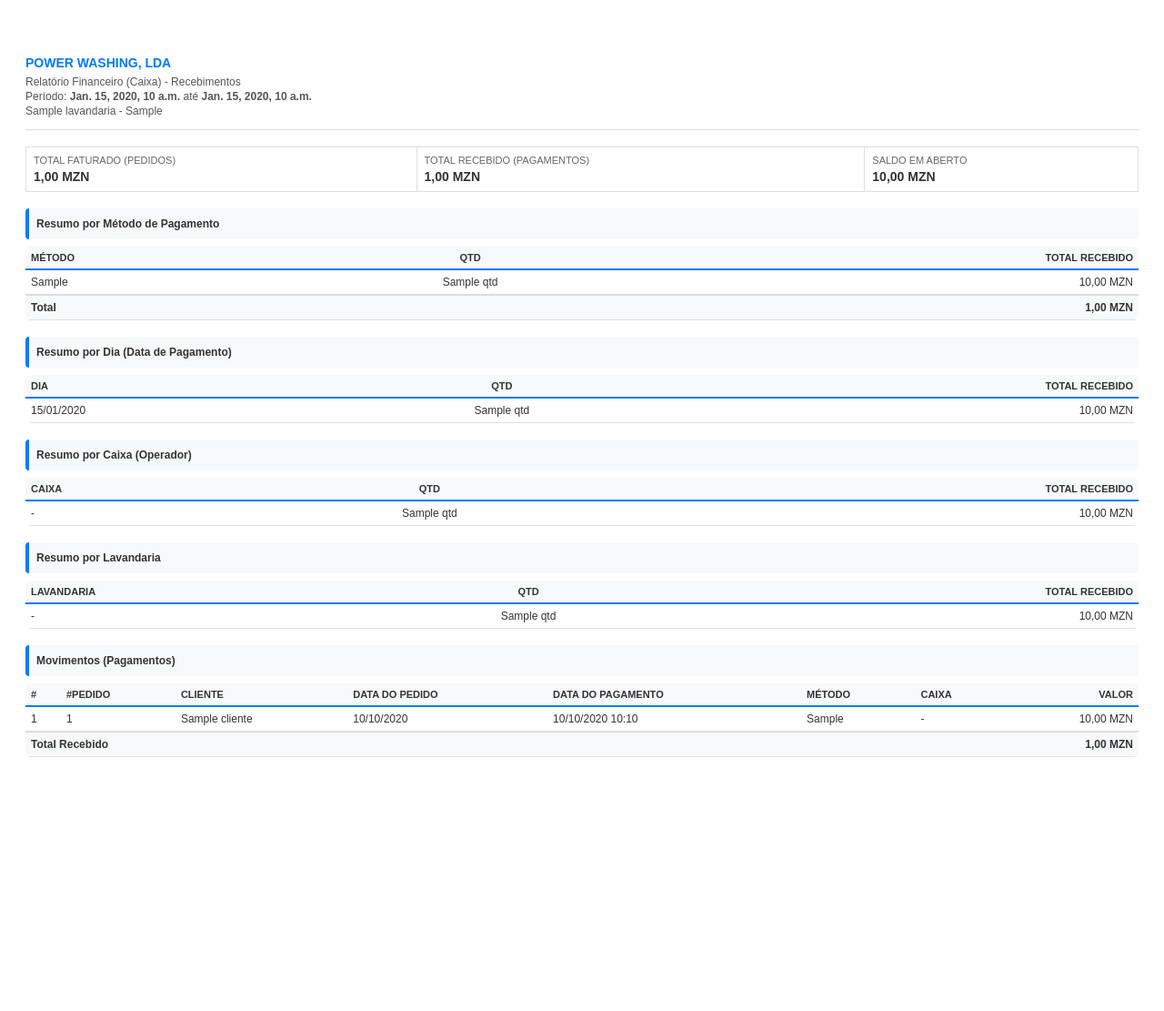
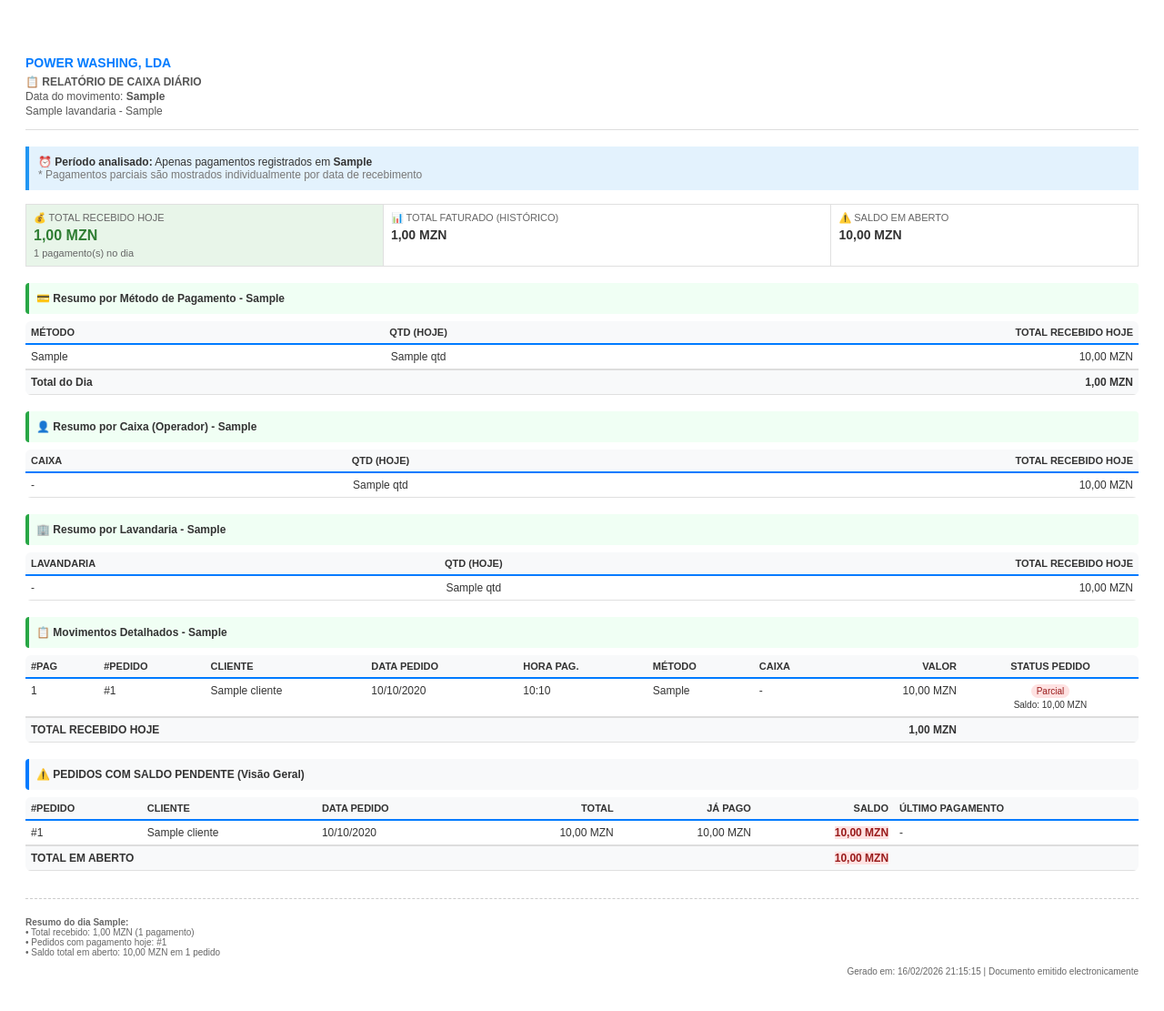
Before and after one commit to VXHugo65/lavandaria, a Django app: template core/templates/core/relatorio_financeiro.html in a window 1280 px wide. Shown: the whole page at 91% size. Before the commit the page ends 832 px from the top, so only its background shows below. Run offline with Django 5.2, Linux system fonts and the light colour scheme; tables that the repository leaves empty hold one stand-in row (values such as "Sample post"); the template is opened without the code that fills it: values that come from a table or form of the project are taken from there, most other values are stand-ins (such as "Sample title", 1, 10 or a date in 2020).

Commit message:
Update relatorio_financeiro.html

```diff
--- a/core/templates/core/relatorio_financeiro.html
+++ b/core/templates/core/relatorio_financeiro.html
@@ -3,7 +3,7 @@
 <head>
     <meta charset="UTF-8">
     <meta name="viewport" content="width=device-width, initial-scale=1.0">
-    <title>Relatório Financeiro (Caixa)</title>
+    <title>Relatório de Caixa Diário</title>
     <style>
         body { font-family: Arial, sans-serif; padding: 20px; color: #333; font-size: 12px; }
 
@@ -12,10 +12,20 @@
         .header p { font-size: 12px; color: #555; margin-top: 0; line-height: 1.35; }
         .header hr { border: 0; height: 1px; background-color: #ddd; margin: 12px 0; }
 
+        .aviso-hoje {
+            background-color: #e3f2fd;
+            border-left: 4px solid #2196f3;
+            padding: 10px;
+            margin: 15px 0;
+            font-size: 12px;
+        }
+
         .kpis { width: 100%; border-collapse: collapse; margin-bottom: 16px; }
         .kpis td { padding: 8px; border: 1px solid #e0e0e0; }
         .kpi-title { color: #666; font-size: 11px; text-transform: uppercase; }
         .kpi-value { font-size: 14px; font-weight: bold; margin-top: 4px; }
+        .kpi-destaque { background-color: #e8f5e9; }
+        .kpi-destaque .kpi-value { color: #2e7d32; font-size: 16px; }
 
         .section-title {
             margin-top: 18px;
@@ -26,6 +36,11 @@
             padding: 10px 8px;
             border-left: 4px solid #007bff;
             border-radius: 4px;
+        }
+
+        .section-title-hoje {
+            border-left-color: #28a745;
+            background-color: #f0fff4;
         }
 
         .table {
@@ -46,6 +61,7 @@
         .text-right { text-align: right; }
         .text-center { text-align: center; }
         .muted { color: #777; }
+
         .badge {
             display: inline-block;
             padding: 2px 6px;
@@ -54,8 +70,18 @@
             background: #eef2ff;
             color: #3730a3;
         }
+        .badge-hoje {
+            background: #c8e6c9;
+            color: #1b5e20;
+        }
         .danger { background: #fee2e2; color: #991b1b; }
         .ok { background: #dcfce7; color: #166534; }
+
+        .resumo-parcial {
+            font-size: 11px;
+            color: #666;
+            margin-top: 4px;
+        }
     </style>
 </head>
 <body>
@@ -65,12 +91,12 @@
 <div class="header">
     <h6>POWER WASHING, LDA</h6>
     <p>
-        Relatório Financeiro (Caixa) - Recebimentos
+        <strong>📋 RELATÓRIO DE CAIXA DIÁRIO</strong>
         <br>
-        Período: <strong>{{ start_date }}</strong> até <strong>{{ end_date }}</strong>
+        Data do movimento: <strong>{{ data_relatorio }}</strong>
         <br>
         {% if lavandaria %}
-            {{ lavandaria }} - {{ lavandaria.endereco }}
+            {{ lavandaria.nome }} - {{ lavandaria.endereco }}
         {% else %}
             <span class="muted">Lavandaria: (não definida)</span>
         {% endif %}
@@ -78,32 +104,41 @@
     <hr>
 </div>
 
-<!-- KPIs -->
+<!-- Aviso de período -->
+<div class="aviso-hoje">
+    <strong>⏰ Período analisado:</strong> Apenas pagamentos registrados em <strong>{{ data_relatorio }}</strong><br>
+    <span class="muted">* Pagamentos parciais são mostrados individualmente por data de recebimento</span>
+</div>
+
+<!-- KPIs - Destaque para o dia -->
 <table class="kpis">
     <tr>
+        <td class="kpi-destaque">
+            <div class="kpi-title">💰 Total recebido HOJE</div>
+            <div class="kpi-value">{{ total_recebido_hoje|currency_mzn }}</div>
+            <div class="resumo-parcial">{{ pagamentos_hoje|length }} pagamento(s) no dia</div>
+        </td>
         <td>
-            <div class="kpi-title">Total faturado (pedidos)</div>
+            <div class="kpi-title">📊 Total faturado (histórico)</div>
             <div class="kpi-value">{{ total_faturado|currency_mzn }}</div>
         </td>
         <td>
-            <div class="kpi-title">Total recebido (pagamentos)</div>
-            <div class="kpi-value">{{ total_recebido|currency_mzn }}</div>
-        </td>
-        <td>
-            <div class="kpi-title">Saldo em aberto</div>
+            <div class="kpi-title">⚠️ Saldo em aberto</div>
             <div class="kpi-value">{{ saldo_total|currency_mzn }}</div>
         </td>
     </tr>
 </table>
 
-<!-- Resumo por método -->
-<div class="section-title">Resumo por Método de Pagamento</div>
+<!-- Resumo por método (APENAS HOJE) -->
+<div class="section-title section-title-hoje">
+    💳 Resumo por Método de Pagamento - {{ data_relatorio }}
+</div>
 <table class="table">
     <thead>
         <tr>
             <th>Método</th>
-            <th class="text-center">Qtd</th>
-            <th class="text-right">Total Recebido</th>
+            <th class="text-center">Qtd (hoje)</th>
+            <th class="text-right">Total Recebido Hoje</th>
         </tr>
     </thead>
     <tbody>
@@ -115,51 +150,28 @@
         </tr>
     {% empty %}
         <tr>
-            <td colspan="3" class="muted">Nenhum pagamento encontrado no período/seleção.</td>
+            <td colspan="3" class="muted">Nenhum pagamento registrado hoje.</td>
         </tr>
     {% endfor %}
     </tbody>
     <tfoot>
         <tr>
-            <td colspan="2">Total</td>
-            <td class="text-right">{{ total_recebido|currency_mzn }}</td>
+            <td colspan="2">Total do Dia</td>
+            <td class="text-right">{{ total_recebido_hoje|currency_mzn }}</td>
         </tr>
     </tfoot>
 </table>
 
-<!-- Resumo por dia (caixa) -->
-<div class="section-title">Resumo por Dia (Data de Pagamento)</div>
-<table class="table">
-    <thead>
-        <tr>
-            <th>Dia</th>
-            <th class="text-center">Qtd</th>
-            <th class="text-right">Total Recebido</th>
-        </tr>
-    </thead>
-    <tbody>
-    {% for row in resumo_por_dia %}
-        <tr>
-            <td>{{ row.pago_em__date|date:"d/m/Y" }}</td>
-            <td class="text-center">{{ row.qtd }}</td>
-            <td class="text-right">{{ row.total|currency_mzn }}</td>
-        </tr>
-    {% empty %}
-        <tr>
-            <td colspan="3" class="muted">Sem movimentos.</td>
-        </tr>
-    {% endfor %}
-    </tbody>
-</table>
-
-<!-- Resumo por caixa -->
-<div class="section-title">Resumo por Caixa (Operador)</div>
+<!-- Resumo por caixa (APENAS HOJE) -->
+<div class="section-title section-title-hoje">
+    👤 Resumo por Caixa (Operador) - {{ data_relatorio }}
+</div>
 <table class="table">
     <thead>
         <tr>
             <th>Caixa</th>
-            <th class="text-center">Qtd</th>
-            <th class="text-right">Total Recebido</th>
+            <th class="text-center">Qtd (hoje)</th>
+            <th class="text-right">Total Recebido Hoje</th>
         </tr>
     </thead>
     <tbody>
@@ -171,20 +183,22 @@
         </tr>
     {% empty %}
         <tr>
-            <td colspan="3" class="muted">Sem movimentos.</td>
+            <td colspan="3" class="muted">Sem movimentos hoje.</td>
         </tr>
     {% endfor %}
     </tbody>
 </table>
 
-<!-- Resumo por lavandaria (se multi) -->
-<div class="section-title">Resumo por Lavandaria</div>
+<!-- Resumo por lavandaria (APENAS HOJE) -->
+<div class="section-title section-title-hoje">
+    🏢 Resumo por Lavandaria - {{ data_relatorio }}
+</div>
 <table class="table">
     <thead>
         <tr>
             <th>Lavandaria</th>
-            <th class="text-center">Qtd</th>
-            <th class="text-right">Total Recebido</th>
+            <th class="text-center">Qtd (hoje)</th>
+            <th class="text-right">Total Recebido Hoje</th>
         </tr>
     </thead>
     <tbody>
@@ -196,53 +210,129 @@
         </tr>
     {% empty %}
         <tr>
-            <td colspan="3" class="muted">Sem movimentos.</td>
+            <td colspan="3" class="muted">Sem movimentos hoje.</td>
         </tr>
     {% endfor %}
     </tbody>
 </table>
 
-<!-- Detalhe de pagamentos -->
-<div class="section-title">Movimentos (Pagamentos)</div>
+<!-- Detalhe de pagamentos do DIA -->
+<div class="section-title section-title-hoje">
+    📋 Movimentos Detalhados - {{ data_relatorio }}
+</div>
 <table class="table">
     <thead>
         <tr>
-            <th>#</th>
+            <th>#Pag</th>
             <th>#Pedido</th>
             <th>Cliente</th>
-            <th>Data do Pedido</th>
-            <th>Data do Pagamento</th>
+            <th>Data Pedido</th>
+            <th>Hora Pag.</th>
             <th>Método</th>
             <th>Caixa</th>
             <th class="text-right">Valor</th>
+            <th class="text-center">Status Pedido</th>
         </tr>
     </thead>
     <tbody>
-    {% for p in pagamentos %}
+    {% for p in pagamentos_hoje %}
         <tr>
             <td>{{ p.id }}</td>
-            <td>{{ p.pedido.id }}</td>
+            <td>#{{ p.pedido.id }}</td>
             <td>{{ p.pedido.cliente.nome }}</td>
             <td>{{ p.pedido.criado_em|date:"d/m/Y" }}</td>
-            <td>{{ p.pago_em|date:"d/m/Y H:i" }}</td>
+            <td>{{ p.pago_em|date:"H:i" }}</td>
             <td>{{ p.metodo_pagamento|title }}</td>
             <td>{{ p.criado_por.user.username|default:"-" }}</td>
             <td class="text-right">{{ p.valor|currency_mzn }}</td>
+            <td class="text-center">
+                {% if p.pedido.status_pagamento == "pago" %}
+                    <span class="badge ok">Pago</span>
+                {% elif p.pedido.status_pagamento == "parcial" %}
+                    <span class="badge danger">Parcial</span>
+                    <br><small>Saldo: {{ p.pedido.saldo|currency_mzn }}</small>
+                {% else %}
+                    <span class="badge">{{ p.pedido.status_pagamento }}</span>
+                {% endif %}
+            </td>
         </tr>
     {% empty %}
         <tr>
-            <td colspan="8" class="muted">Nenhum pagamento encontrado.</td>
+            <td colspan="9" class="muted">Nenhum pagamento registrado hoje.</td>
         </tr>
     {% endfor %}
     </tbody>
     <tfoot>
         <tr>
-            <td colspan="7">Total Recebido</td>
-            <td class="text-right">{{ total_recebido|currency_mzn }}</td>
+            <td colspan="7">TOTAL RECEBIDO HOJE</td>
+            <td class="text-right"><strong>{{ total_recebido_hoje|currency_mzn }}</strong></td>
+            <td></td>
         </tr>
     </tfoot>
 </table>
 
+<!-- Pedidos em Aberto (visão geral, independente da data) -->
+{% if pedidos_em_aberto %}
+<div class="section-title">
+    ⚠️ PEDIDOS COM SALDO PENDENTE (Visão Geral)
+</div>
+<table class="table">
+    <thead>
+        <tr>
+            <th>#Pedido</th>
+            <th>Cliente</th>
+            <th>Data Pedido</th>
+            <th class="text-right">Total</th>
+            <th class="text-right">Já Pago</th>
+            <th class="text-right">Saldo</th>
+            <th>Último Pagamento</th>
+        </tr>
+    </thead>
+    <tbody>
+    {% for item in pedidos_em_aberto %}
+        <tr>
+            <td>#{{ item.pedido.id }}</td>
+            <td>{{ item.pedido.cliente.nome }}</td>
+            <td>{{ item.pedido.criado_em|date:"d/m/Y" }}</td>
+            <td class="text-right">{{ item.pedido.total|currency_mzn }}</td>
+            <td class="text-right">{{ item.recebido|currency_mzn }}</td>
+            <td class="text-right"><strong class="danger">{{ item.saldo|currency_mzn }}</strong></td>
+            <td>
+                {% with ultimo=item.pedido.pagamentos.last %}
+                    {% if ultimo %}
+                        {{ ultimo.pago_em|date:"d/m/Y" }} ({{ ultimo.valor|currency_mzn }})
+                    {% else %}
+                        -
+                    {% endif %}
+                {% endwith %}
+            </td>
+        </tr>
+    {% endfor %}
+    </tbody>
+    <tfoot>
+        <tr>
+            <td colspan="5">TOTAL EM ABERTO</td>
+            <td class="text-right"><strong class="danger">{{ saldo_total|currency_mzn }}</strong></td>
+            <td></td>
+        </tr>
+    </tfoot>
+</table>
+{% endif %}
+
+<!-- Rodapé com resumo -->
+<div style="margin-top: 30px; font-size: 10px; color: #666; border-top: 1px dashed #ccc; padding-top: 10px;">
+    <p>
+        <strong>Resumo do dia {{ data_relatorio }}:</strong><br>
+        • Total recebido: {{ total_recebido_hoje|currency_mzn }} ({{ pagamentos_hoje|length }} pagamento{{ pagamentos_hoje|length|pluralize:"s" }})<br>
+        • Pedidos com pagamento hoje:
+        {% with pedidos_hoje=pagamentos_hoje|dictsortreversed:"pedido.id" %}
+            {% for p in pagamentos_hoje %}#{{ p.pedido.id }}{% if not forloop.last %}, {% endif %}{% endfor %}
+        {% endwith %}
+        <br>
+        • Saldo total em aberto: {{ saldo_total|currency_mzn }} em {{ pedidos_em_aberto|length }} pedido{{ pedidos_em_aberto|length|pluralize:"s" }}
+    </p>
+    <p class="text-right">Gerado em: {% now "d/m/Y H:i:s" %} | Documento emitido electronicamente</p>
+</div>
 
 </body>
 </html>
```
